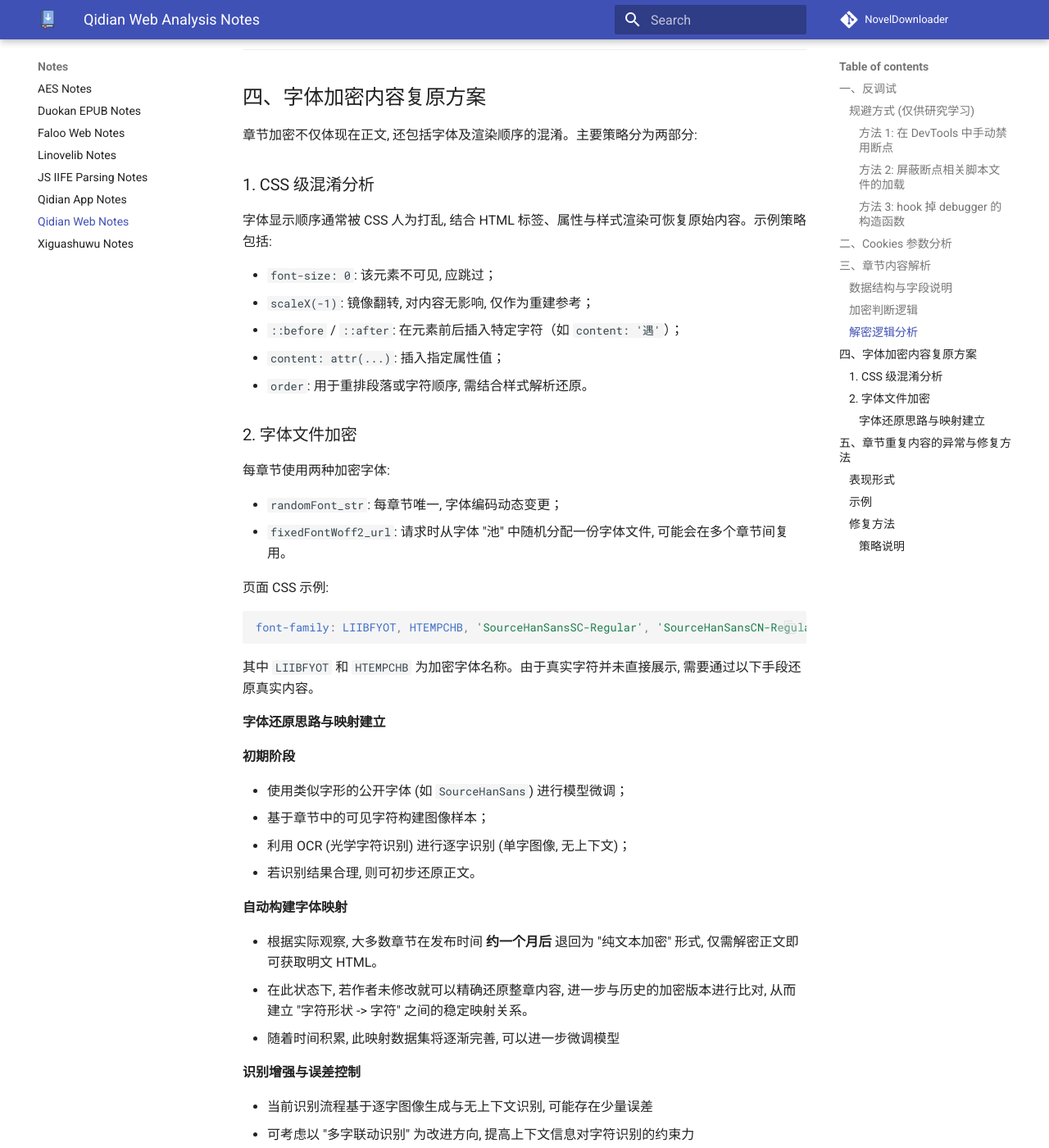
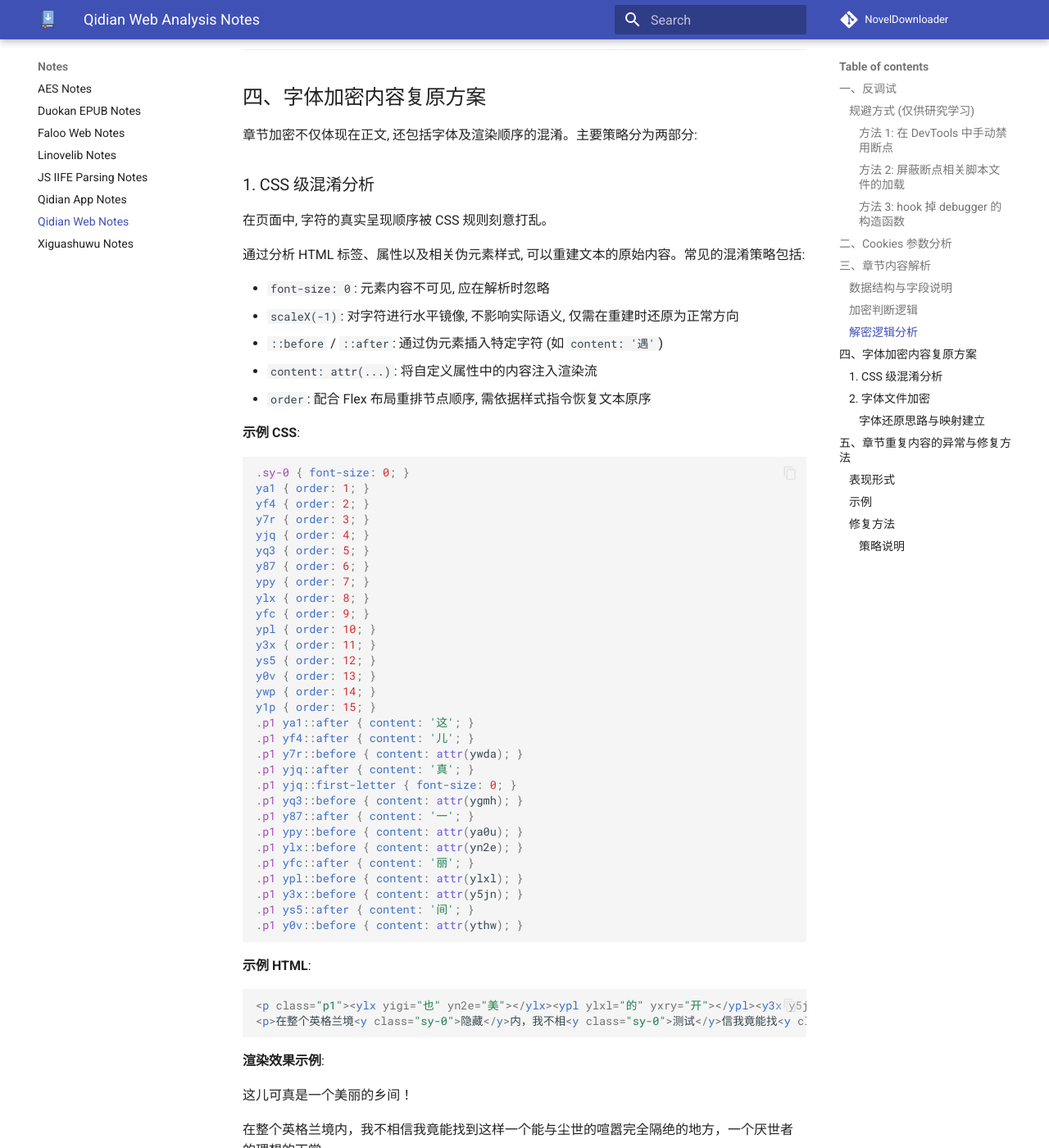
Before and after one commit to saudadez21/novel-downloader, an MkDocs documentation site: the page built from docs/notes/qidian_web.md, in a window 1280 px wide and 1400 px high, scrolled down 3946 px. Shown: the whole window at 82% size. Built offline with MkDocs 1.6.1 and Material for MkDocs 9.7.7, drawn with Linux system fonts in a browser that asks for light colours; comment, search, counter and statistics services are not loaded; some of the changed text lies outside the part shown.

Commit message:
docs(readme): improve documentation structure and fix processors config typo (#156)
* docs(notes): optimize qidian notes content

* docs(readme): refine main README structure and add English version

* docs(readme): fix minor typo in README

* docs(guide): correct typo in processors configuration documentation

````diff
--- a/docs/notes/qidian_web.md
+++ b/docs/notes/qidian_web.md
@@ -188,51 +188,159 @@ async function decrypt(enContent, cuChapterId, fkp, fuid) {
 
 ### 1. CSS 级混淆分析
 
-字体显示顺序通常被 CSS 人为打乱, 结合 HTML 标签、属性与样式渲染可恢复原始内容。示例策略包括:
+在页面中, 字符的真实呈现顺序被 CSS 规则刻意打乱。
 
-* `font-size: 0`: 该元素不可见, 应跳过；
-* `scaleX(-1)`: 镜像翻转, 对内容无影响, 仅作为重建参考；
-* `::before` / `::after`: 在元素前后插入特定字符（如 `content: '遇'`）；
-* `content: attr(...)`: 插入指定属性值；
-* `order`: 用于重排段落或字符顺序, 需结合样式解析还原。
+通过分析 HTML 标签、属性以及相关伪元素样式, 可以重建文本的原始内容。常见的混淆策略包括:
+
+* `font-size: 0`: 元素内容不可见, 应在解析时忽略
+* `scaleX(-1)`: 对字符进行水平镜像, 不影响实际语义, 仅需在重建时还原为正常方向
+* `::before` / `::after`: 通过伪元素插入特定字符 (如 `content: '遇'`)
+* `content: attr(...)`: 将自定义属性中的内容注入渲染流
+* `order`: 配合 Flex 布局重排节点顺序, 需依据样式指令恢复文本原序
+
+**示例 CSS**:
+
+```css
+.sy-0 { font-size: 0; }
+ya1 { order: 1; }
+yf4 { order: 2; }
+y7r { order: 3; }
+yjq { order: 4; }
+yq3 { order: 5; }
+y87 { order: 6; }
+ypy { order: 7; }
+ylx { order: 8; }
+yfc { order: 9; }
+ypl { order: 10; }
+y3x { order: 11; }
+ys5 { order: 12; }
+y0v { order: 13; }
+ywp { order: 14; }
+y1p { order: 15; }
+.p1 ya1::after { content: '这'; }
+.p1 yf4::after { content: '儿'; }
+.p1 y7r::before { content: attr(ywda); }
+.p1 yjq::after { content: '真'; }
+.p1 yjq::first-letter { font-size: 0; }
+.p1 yq3::before { content: attr(ygmh); }
+.p1 y87::after { content: '一'; }
+.p1 ypy::before { content: attr(ya0u); }
+.p1 ylx::before { content: attr(yn2e); }
+.p1 yfc::after { content: '丽'; }
+.p1 ypl::before { content: attr(ylxl); }
+.p1 y3x::before { content: attr(y5jn); }
+.p1 ys5::after { content: '间'; }
+.p1 y0v::before { content: attr(ythw); }
+```
+
+**示例 HTML**:
+
+```html
+<p class="p1"><ylx yigi="也" yn2e="美"></ylx><ypl ylxl="的" yxry="开"></ypl><y3x y5jn="乡" ylyh="为"></y3x><yjq>种</yjq><y7r y6ak="学" ywda="可"></y7r><yfc></yfc><yq3 yiiv="国" ygmh="是"></yq3><ys5></ys5><yf4></yf4><ypy ya0u="个" yquq="要"></ypy><ya1></ya1><y87></y87><y0v ythw="！" yg84="了"></y0v></p>
+<p>在整个英格兰境<y class="sy-0">隐藏</y>内，我不相<y class="sy-0">测试</y>信我竟能找<y class="sy-0">藏字</y>到这样一个能与尘<y class="sy-0">藏字</y>世<y class="sy-0">藏字</y>的喧嚣完全隔绝的地<y class="sy-0">测试</y><y class="sy-0">藏字</y>方，<y class="sy-0">藏字</y>一个厌世者的<y class="sy-0">乱码</y>理想的<y class="sy-0">测试</y>天堂。</p>
+```
+
+**渲染效果示例**:
+
+<style>
+.sy-0 { font-size: 0; }
+ya1 { order: 1; }
+yf4 { order: 2; }
+y7r { order: 3; }
+yjq { order: 4; }
+yq3 { order: 5; }
+y87 { order: 6; }
+ypy { order: 7; }
+ylx { order: 8; }
+yfc { order: 9; }
+ypl { order: 10; }
+y3x { order: 11; }
+ys5 { order: 12; }
+y0v { order: 13; }
+ywp { order: 14; }
+y1p { order: 15; }
+.p1 { display: flex; }
+.p1 ya1::after { content: '这'; }
+.p1 yf4::after { content: '儿'; }
+.p1 y7r::before { content: attr(ywda); }
+.p1 yjq::after { content: '真'; }
+.p1 yjq::first-letter { font-size: 0; }
+.p1 yq3::before { content: attr(ygmh); }
+.p1 y87::after { content: '一'; }
+.p1 ypy::before { content: attr(ya0u); }
+.p1 ylx::before { content: attr(yn2e); }
+.p1 yfc::after { content: '丽'; }
+.p1 ypl::before { content: attr(ylxl); }
+.p1 y3x::before { content: attr(y5jn); }
+.p1 ys5::after { content: '间'; }
+.p1 y0v::before { content: attr(ythw); }
+</style>
+
+<p class="p1"><ylx yigi="也" yn2e="美"></ylx><ypl ylxl="的" yxry="开"></ypl><y3x y5jn="乡" ylyh="为"></y3x><yjq>种</yjq><y7r y6ak="学" ywda="可"></y7r><yfc></yfc><yq3 yiiv="国" ygmh="是"></yq3><ys5></ys5><yf4></yf4><ypy ya0u="个" yquq="要"></ypy><ya1></ya1><y87></y87><y0v ythw="！" yg84="了"></y0v></p>
+<p>在整个英格兰境<y class="sy-0">隐藏</y>内，我不相<y class="sy-0">测试</y>信我竟能找<y class="sy-0">藏字</y>到这样一个能与尘<y class="sy-0">藏字</y>世<y class="sy-0">藏字</y>的喧嚣完全隔绝的地<y class="sy-0">测试</y><y class="sy-0">藏字</y>方，<y class="sy-0">藏字</y>一个厌世者的<y class="sy-0">乱码</y>理想的<y class="sy-0">测试</y>天堂。</p>
 
 ### 2. 字体文件加密
 
-每章节使用两种加密字体:
+每个章节会加载两类加密字体, 用于隐藏真实字符编码:
 
-* `randomFont_str`: 每章节唯一, 字体编码动态变更；
-* `fixedFontWoff2_url`: 请求时从字体 "池" 中随机分配一份字体文件, 可能会在多个章节间复用。
+* `randomFont_str` (章节级动态字体): 每章唯一, 字体内部编码随机变换
+* `fixedFontWoff2_url` (字体池随机分发): 从服务器维护的字体池中随机返回一份字体文件, 同一字体可能被多个章节重复使用, 字体池会周期性轮换更新
 
-页面 CSS 示例:
+典型的 CSS 引用示例:
 
 ```css
 font-family: LIIBFYOT, HTEMPCHB, 'SourceHanSansSC-Regular', 'SourceHanSansCN-Regular', ...
 ```
 
-其中 `LIIBFYOT` 和 `HTEMPCHB` 为加密字体名称。由于真实字符并未直接展示, 需要通过以下手段还原真实内容。
+其中 `LIIBFYOT` 和 `HTEMPCHB` 即为加密字体, 由于页面使用的字体未直接暴露真实字形与原文字符之间的对应关系, 因此需要构建映射才能恢复正文内容。
 
 #### 字体还原思路与映射建立
 
-**初期阶段**
+> 字体由 [svg2ttf](https://github.com/fontello/svg2ttf) 生成, 即使对应同一字符, 不同版本字形仍存在细微差异。
+>
+> 因此, 最可行的方式是通过 OCR 自动识别字形并建立映射。
 
-* 使用类似字形的公开字体 (如 `SourceHanSans`) 进行模型微调；
-* 基于章节中的可见字符构建图像样本；
-* 利用 OCR (光学字符识别) 进行逐字识别 (单字图像, 无上下文)；
-* 若识别结果合理, 则可初步还原正文。
+**初期还原阶段**
 
-**自动构建字体映射**
+在缺乏历史映射数据的阶段, 可采用 OCR 的方式恢复章节文本:
 
-* 根据实际观察, 大多数章节在发布时间 **约一个月后** 退回为 "纯文本加密" 形式, 仅需解密正文即可获取明文 HTML。
-* 在此状态下, 若作者未修改就可以精确还原整章内容, 进一步与历史的加密版本进行比对, 从而建立 "字符形状 -> 字符" 之间的稳定映射关系。
-* 随着时间积累, 此映射数据集将逐渐完善, 可以进一步微调模型
+* 使用字形结构相似的公开字体 (如 `SourceHanSans`) 对模型进行轻量微调
+* 从页面中导出所有可见字符, 生成逐字图像样本
+* 使用 OCR 进行逐字识别 (单字识别, 无上下文)
+* 若模型识别结果稳定且逻辑合理, 可初步得到章节的明文内容
+
+**自动化建立持久字体映射**
+
+实际观察表明:
+
+* 大部分章节在发布 **约一个月后** 会回退为 **纯文本加密** (不再使用混淆字体)
+* 在这一状态下, 服务器返回的 HTML 已基本等价于纯文本, 只需解密正文即可获得准确明文
+
+在这种情况下, 可以进行高质量比对:
+
+* 获取同一章节的 **纯文本版本** (回退后)
+* 与其历史的 **加密字体版本** 对齐比对
+* 由此精确建立字形与真实字符之间的映射
+
+随着时间积累, 映射库会越来越完整, 从而有效覆盖绝大部分字体池和章节字体, 为模型进一步微调提供高质量训练数据
 
 **识别增强与误差控制**
 
-* 当前识别流程基于逐字图像生成与无上下文识别, 可能存在少量误差
-* 可考虑以 "多字联动识别" 为改进方向, 提高上下文信息对字符识别的约束力
-* 当前实现因复杂度未进一步深入
+当前识别流程以 **单字图像 + 无上下文 OCR** 为主，因此可能出现:
 
-如有更优的实现方式或改进建议, 欢迎通过 Issue 提出或进行补充。
+* 相似字形混淆
+* 少量识别误差
+* 字形退化带来的不稳定性
+
+可行的优化方向包括:
+
+* 加入上下文约束: 基于语言模型的 "多字联动识别", 减少歧义
+* 概率式输出整句校准: 使用 NLP 语言模型对多候选结果进行纠错
+* 字形聚类与历史映射复用: 对相似字形自动聚类, 提高映射复用率
+
+由于工程复杂度较高, 目前实现仍保持在较简洁的结构
+
+> 如有更优的实现方式或改进建议, 欢迎通过 Issue 提出或进行补充。
 
 ## 五、章节重复内容的异常与修复方法
 
--- a/pyproject.toml
+++ b/pyproject.toml
@@ -125,7 +125,7 @@ novel-cli = "novel_downloader.apps.cli.main:cli_main"
 novel-web = "novel_downloader.apps.web.main:web_main"
 
 [project.urls]
-Homepage = "https://github.com/saudadez21/novel-downloader"
+Homepage = "https://saudadez21.github.io/novel-downloader/"
 Source = "https://github.com/saudadez21/novel-downloader"
 Issues = "https://github.com/saudadez21/novel-downloader/issues"
 
````
Also changed, not shown: README.en.md (added, +135 -0 lines), README.md (+36 -155 lines), docs/guide/processors-reference.md (+1 -1 lines), docs/guide/settings-reference.md (+0 -11 lines), docs/misc/todo.md (+8 -8 lines), docs/notes/faloo_web.md (+10 -10 lines), docs/reference/plugins.md (+2 -2 lines).
